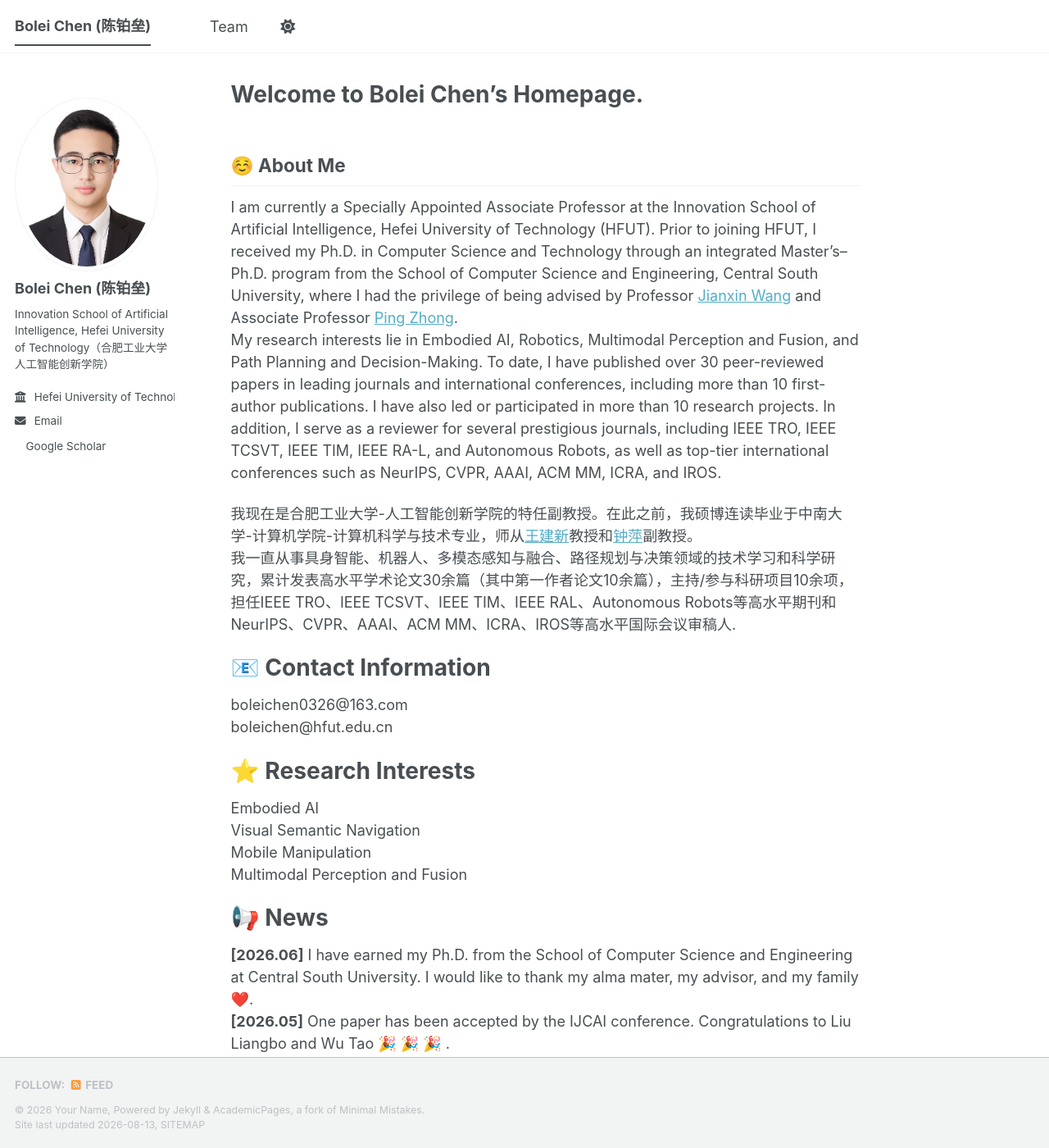
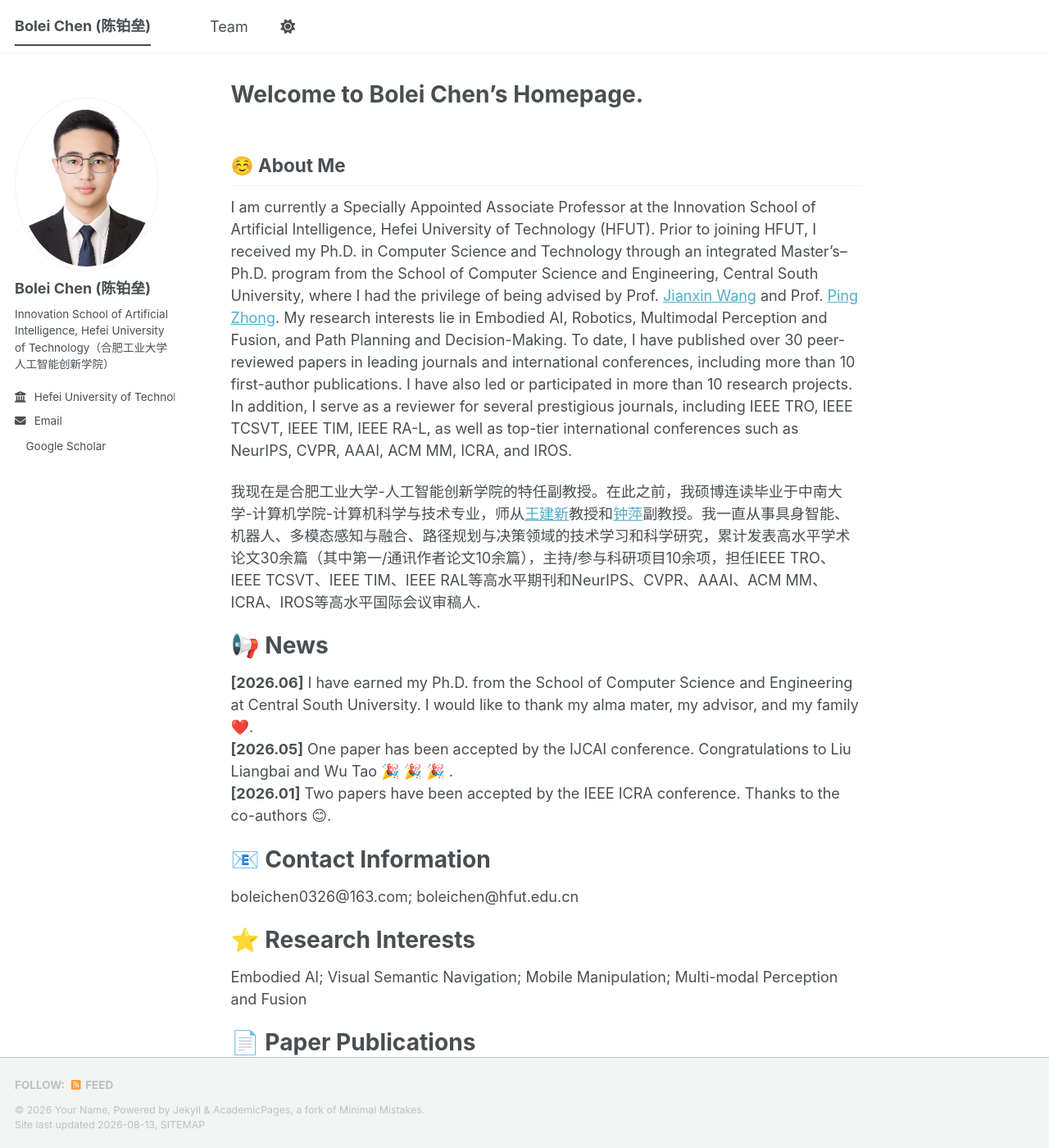
Before and after one commit to BoLeiChen/boleichen.github.io, a Jekyll site: the page built from _pages/about.md, in a window 1280 px wide and 1400 px high. Shown: the whole window at 82% size. Built offline with Jekyll 4.4.1, drawn with Linux system fonts in a browser that asks for light colours; emoji names are drawn with the system emoji font; a style sheet for code colours, icons or effects is not loaded; some of the changed text lies outside the part shown.

Commit message:
Update about.md

```diff
--- a/_pages/about.md
+++ b/_pages/about.md
@@ -9,108 +9,102 @@ redirect_from:
 :relaxed: About Me
 ------
 
-I am currently a Specially Appointed Associate Professor at the Innovation School of Artificial Intelligence, Hefei University of Technology (HFUT). Prior to joining HFUT, I received my Ph.D. in Computer Science and Technology through an integrated Master's–Ph.D. program from the School of Computer Science and Engineering, Central South University, where I had the privilege of being advised by Professor [Jianxin Wang](https://faculty.csu.edu.cn/wangjianxin1/zh_CN/index.htm) and Associate Professor [Ping Zhong](https://faculty.csu.edu.cn/zhongping/zh_CN/index.htm).
-<br>My research interests lie in Embodied AI, Robotics, Multimodal Perception and Fusion, and Path Planning and Decision-Making. To date, I have published over 30 peer-reviewed papers in leading journals and international conferences, including more than 10 first-author publications. I have also led or participated in more than 10 research projects. In addition, I serve as a reviewer for several prestigious journals, including IEEE TRO, IEEE TCSVT, IEEE TIM, IEEE RA-L, and Autonomous Robots, as well as top-tier international conferences such as NeurIPS, CVPR, AAAI, ACM MM, ICRA, and IROS.
+I am currently a Specially Appointed Associate Professor at the Innovation School of Artificial Intelligence, Hefei University of Technology (HFUT). Prior to joining HFUT, I received my Ph.D. in Computer Science and Technology through an integrated Master's–Ph.D. program from the School of Computer Science and Engineering, Central South University, where I had the privilege of being advised by Prof. [Jianxin Wang](https://faculty.csu.edu.cn/wangjianxin1/zh_CN/index.htm) and Prof. [Ping Zhong](https://faculty.csu.edu.cn/zhongping/zh_CN/index.htm). My research interests lie in Embodied AI, Robotics, Multimodal Perception and Fusion, and Path Planning and Decision-Making. To date, I have published over 30 peer-reviewed papers in leading journals and international conferences, including more than 10 first-author publications. I have also led or participated in more than 10 research projects. In addition, I serve as a reviewer for several prestigious journals, including IEEE TRO, IEEE TCSVT, IEEE TIM, IEEE RA-L, as well as top-tier international conferences such as NeurIPS, CVPR, AAAI, ACM MM, ICRA, and IROS.
 
-我现在是合肥工业大学-人工智能创新学院的特任副教授。在此之前，我硕博连读毕业于中南大学-计算机学院-计算机科学与技术专业，师从[王建新](https://faculty.csu.edu.cn/wangjianxin1/zh_CN/index.htm)教授和[钟萍](https://faculty.csu.edu.cn/zhongping/zh_CN/index.htm)副教授。
-<br>我一直从事具身智能、机器人、多模态感知与融合、路径规划与决策领域的技术学习和科学研究，累计发表高水平学术论文30余篇（其中第一作者论文10余篇），主持/参与科研项目10余项，担任IEEE TRO、IEEE TCSVT、IEEE TIM、IEEE RAL、Autonomous Robots等高水平期刊和NeurIPS、CVPR、AAAI、ACM MM、ICRA、IROS等高水平国际会议审稿人.
-
-:email: Contact Information
-======
-boleichen0326@163.com
-<br>boleichen@hfut.edu.cn
-
-:star: Research Interests
-======
-Embodied AI
-<br>Visual Semantic Navigation
-<br>Mobile Manipulation
-<br>Multimodal Perception and Fusion
+我现在是合肥工业大学-人工智能创新学院的特任副教授。在此之前，我硕博连读毕业于中南大学-计算机学院-计算机科学与技术专业，师从[王建新](https://faculty.csu.edu.cn/wangjianxin1/zh_CN/index.htm)教授和[钟萍](https://faculty.csu.edu.cn/zhongping/zh_CN/index.htm)副教授。我一直从事具身智能、机器人、多模态感知与融合、路径规划与决策领域的技术学习和科学研究，累计发表高水平学术论文30余篇（其中第一/通讯作者论文10余篇），主持/参与科研项目10余项，担任IEEE TRO、IEEE TCSVT、IEEE TIM、IEEE RAL等高水平期刊和NeurIPS、CVPR、AAAI、ACM MM、ICRA、IROS等高水平国际会议审稿人.
 
 :loudspeaker: News
 ======
 **[2026.06]** I have earned my Ph.D. from the School of Computer Science and Engineering at Central South University. I would like to thank my alma mater, my advisor, and my family :heart:.
-<br>**[2026.05]** One paper has been accepted by the IJCAI conference. Congratulations to Liu Liangbo and Wu Tao :tada: :tada: :tada: .
+<br>**[2026.05]** One paper has been accepted by the IJCAI conference. Congratulations to Liu Liangbai and Wu Tao :tada: :tada: :tada: .
 <br>**[2026.01]** Two papers have been accepted by the IEEE ICRA conference. Thanks to the co-authors :blush:.
+
+:email: Contact Information
+======
+boleichen0326@163.com; boleichen@hfut.edu.cn
+
+:star: Research Interests
+======
+Embodied AI; Visual Semantic Navigation; Mobile Manipulation; Multi-modal Perception and Fusion
 
 :page_facing_up: Paper Publications
 ======
 **^ indicates joint first authors, # indicates the corresponding author**
 
-[16] Title: Spatially Generalizable Mobile Manipulation via Adaptive Experience Selection and Dynamic Imagination,
+**[16]** Title: Spatially Generalizable Mobile Manipulation via Adaptive Experience Selection and Dynamic Imagination,
 <br>Authors: Ping Zhong, Liangbai Liu, **Bolei Chen#**, Tao Wu, Jiazhi Xia, Chaoxu Mu, Jianxin Wang,
 <br>Proc: Proceedings of the 35th International Joint Conferences on Artificial Intelligence, 2026, (CCF-B & CAAI-A, **Oral**)
 
-[15] Title: Awaken Memories with Words: Recursive Visual Imagination and Adaptive Linguistic Grounding for Vision Language Navigation,
+**[15]** Title: Awaken Memories with Words: Recursive Visual Imagination and Adaptive Linguistic Grounding for Vision Language Navigation,
 <br>Authors: **Bolei Chen**, Jiaxu Kang, Yifei Wang, Ping Zhong, Jianxin Wang,
 <br>Proc: IEEE International Conference on Robotics and Automation (ICRA), 2026, (CCF-B & CAAI-A).
 
-[14] Title: LeGO-MM: Learning Navigation for Goal-Oriented Mobile Manipulation via Hierarchical Policy Distillation,
+**[14]** Title: LeGO-MM: Learning Navigation for Goal-Oriented Mobile Manipulation via Hierarchical Policy Distillation,
 <br>Authors: **Bolei Chen**, Liangbai Liu, Shengsheng Yan, Haonan Yang, Ping Zhong, and Jianxin Wang,
 <br>Proc: IEEE International Conference on Robotics and Automation (ICRA), 2026, (CCF-B & CAAI-A).
 
-[13] Title: Perspective from a Broader Context: Can Room Style Knowledge Help Visual Floorplan Localization?,
+**[13]** Title: Perspective from a Broader Context: Can Room Style Knowledge Help Visual Floorplan Localization?,
 <br>Authors: **Bolei Chen**, Shengsheng Yan, Yongzheng Cui, Jiaxu Kang, Ping Zhong, Jianxin Wang,
 <br>Proc: Proceedings of the AAAI Conference on Artificial Intelligence, 2026, 40(4): 2787-2795, (CCF-A, **Oral**).
 
-[12] Title: Towards Ultrasound-based Reliable Disease Diagnosis Using Causal Inference,
+**[12]** Title: Towards Ultrasound-based Reliable Disease Diagnosis Using Causal Inference,
 <br>Authors: **Bolei Chen**, Jiaxu Kang, Haonan Yang, Ping Zhong, Yixiong Liang, Rui Fan, Jiaxin Wang,
 <br>Proc: Proceedings of the AAAI Conference on Artificial Intelligence, 2026, 40(4): 2778-2786, (CCF-A)
 
-[11] Title: Treasure Hunting: Embodied Contrastive Learning Enhanced Coarse-to-Fine Object Seeking with Explorer and Discriminator Cooperation,
+**[11]** Title: Treasure Hunting: Embodied Contrastive Learning Enhanced Coarse-to-Fine Object Seeking with Explorer and Discriminator Cooperation,
 <br>Authors: **Bolei Chen**, Jiaxu Kang, Haonan Yang, Ping Zhong, Rui Fan, Jianxin Wang,
 <br>Journal: IEEE Transactions on Neural Networks and Learning Systems, 2026, 37(3): 1092-1106, (JCR Q1, IF: 8.9, CCF-B, CAAI-A).
 
-[10] Title: Perspective from a Higher Dimension: Can 3D Geometric Priors Help Visual Floorplan Localization?,
+**[10]** Title: Perspective from a Higher Dimension: Can 3D Geometric Priors Help Visual Floorplan Localization?,
 <br>Authors: **Bolei Chen**, Jiaxu Kang, Haonan Yang, Ping Zhong, Jianxin Wang,
 <br>Proc: Proceedings of the 33rd ACM International Conference on Multimedia, 2025: 7181-7190, (CCF-A, **Oral**).
 
-[9] Title: Embodied contrastive learning with geometric consistency and behavioral awareness for object navigation,
+**[9]** Title: Embodied contrastive learning with geometric consistency and behavioral awareness for object navigation,
 <br>Authors: **Bolei Chen**, Jiaxu Kang, Ping Zhong, Yixiong Liang, Yu Sheng, Jianxin Wang,
 <br>Proc: Proceedings of the 32nd ACM International Conference on Multimedia, 2024: 4776-4785, (CCF-A).
 
-[8] Title: HSPNav: Hierarchical Scene Prior Learning for Visual Semantic Navigation Towards Real Settings,
+**[8]** Title: HSPNav: Hierarchical Scene Prior Learning for Visual Semantic Navigation Towards Real Settings,
 <br>Authors: Jiaxu Kang^, **Bolei Chen^**, Ping Zhong, Haonan Yang, Yu Sheng, Jianxin Wang,
 <br>Proc: IEEE International Conference on Robotics and Automation (ICRA), 2024: 9434-9440, (CCF-B & CAAI-A, **Oral**).
 
-[7] Title: Socially Aware Object Goal Navigation with Heterogeneous Scene Representation Learning,
+**[7]** Title: Socially Aware Object Goal Navigation with Heterogeneous Scene Representation Learning,
 <br>Authors: **Bolei Chen**, Haina Zhu, Shengkang Yao, Siyi Lu, Ping Zhong, Yu Sheng, Jianxin Wang,
 <br>Journal: IEEE Robotics and Automation Letters, 2024, 9(8): 6792-6799, (JCR Q1, IF: 5.3).
 
-[6] Title: 面向具身人工智能的物体目标导航综述,
+**[6]** Title: 面向具身人工智能的物体目标导航综述,
 <br>Authors: **陈铂垒**，康嘉绪，钟萍，崔永正，卢思怡，杨昊楠，王建新,
 <br>Journal: 软件学报, 2024, 36(4): 1715-1757, (CCF-A类中文期刊).
 
-[5] Title: SemNav-HRO: A target-driven semantic navigation strategy with human–robot–object ternary fusion,
+**[5]** Title: SemNav-HRO: A target-driven semantic navigation strategy with human–robot–object ternary fusion,
 <br>Authors: **Bolei Chen**, Siyi Lu, Ping Zhong, Yongzheng Cui, Yixiong Liang, Jianxin Wang,
 <br>Journal: Engineering Applications of Artificial Intelligence, 2024, 127: 107370, (JCR Q1, IF: 8.0).
 
-[4] Title: Emexplorer: an episodic memory enhanced autonomous exploration strategy with voronoi domain conversion and invalid action masking,
+**[4]** Title: Emexplorer: an episodic memory enhanced autonomous exploration strategy with voronoi domain conversion and invalid action masking,
 <br>Authors: **Bolei Chen**, Ping Zhong, Yongzheng Cui, Siyi Lu, Yixiong Liang, Yu Sheng,
 <br>Journal: Complex & Intelligent Systems, 2023, 9(6): 7365-7379, (JCR Q2, IF：4.6).
 
-[3] Title: Think Holistically, Act Down-to-Earth: A Semantic Navigation Strategy with Continuous Environmental Representation and Multi-step Forward Planning,
+**[3]** Title: Think Holistically, Act Down-to-Earth: A Semantic Navigation Strategy with Continuous Environmental Representation and Multi-step Forward Planning,
 <br>Authors: **Bolei Chen**, Jiaxu Kang, Ping Zhong, Yongzheng Cui, Siyi Lu, Yixiong Liang, Jianxin Wang,
 <br>Journal: IEEE Transactions on Circuits and Systems for Video Technology, 2023, 34(5): 3860-3875, (JCR Q1, IF: 11.1, CCF-B).
 
-[2] Title: STExplorer: A Hierarchical Autonomous Exploration Strategy with Spatio-Temporal Awareness for Aerial Robots,
+**[2]** Title: STExplorer: A Hierarchical Autonomous Exploration Strategy with Spatio-Temporal Awareness for Aerial Robots,
 <br>Authors: **Bolei Chen**, Yongzheng Cui, Ping Zhong, Wang Yang, Yixiong Liang, Jianxin Wang,
 <br>Journal: ACM Transactions on Intelligent Systems and Technology, 2023, 14(6): 1-24, (JCR Q1, IF: 6.6, CAAI-B).
 
-[1] Title: Information-driven fast marching autonomous exploration with aerial robots,
+**[1]** Title: Information-driven fast marching autonomous exploration with aerial robots,
 <br>Authors: Ping Zhong, **Bolei Chen#**, Siyi Lu, Xiaoxi Meng, Yixiong Liang,
 <br>Journal: IEEE Robotics and Automation Letters, 2021, 7(2): 810-817, (JCR Q1, IF: 5.3).
 
 :trophy: Major Awards & Honors
 ------
-[5] June 2026: Hunan Provincial Outstanding Ph.D. Graduate, Outstanding Ph.D. Graduate of Central South University;
-<br>[4] November 2025: AAAI (Association for the Advancement of Artificial Intelligence) 2026 Scholarship;
-<br>[3] September 2025: Central South University President’s Top-Tier Scholarship (30 recipients university-wide);
-<br>[2] September 2024: National Scholarship for Doctoral Students (Ranked No. 1 in the School of Computer Science and Engineering);
-<br>[1] September 2017: National Scholarship for Undergraduates.
+**[5]** June 2026: Hunan Provincial Outstanding Ph.D. Graduate, Outstanding Ph.D. Graduate of Central South University;
+<br>**[4]** November 2025: AAAI (Association for the Advancement of Artificial Intelligence) 2026 Scholarship;
+<br>**[3]** September 2025: Central South University President’s Top-Tier Scholarship (30 recipients university-wide);
+<br>**[2]** September 2024: National Scholarship for Doctoral Students (Ranked No. 1 in the School of Computer Science and Engineering);
+<br>**[1]** September 2017: National Scholarship for Undergraduates.
 
 
 :gift_heart: Peer Review Services
 ------
-<br>Journal: IEEE TRO, IEEE TCSVT, IEEE TIM, IEEE RAL, Autonomous Robots, ESWA, Neural Networks, Neurocomputing, etc.
-<br>Conference: NeurIPS, CVPR, AAAI, ACM MM, ICRA, IROS, etc.
+<br>**Journal:** IEEE TRO, IEEE TCSVT, IEEE TIM, IEEE RAL, Autonomous Robots, ESWA, Neural Networks, Neurocomputing, etc.
+<br>**Conference:** NeurIPS, CVPR, AAAI, ACM MM, ICRA, IROS, etc.
```
